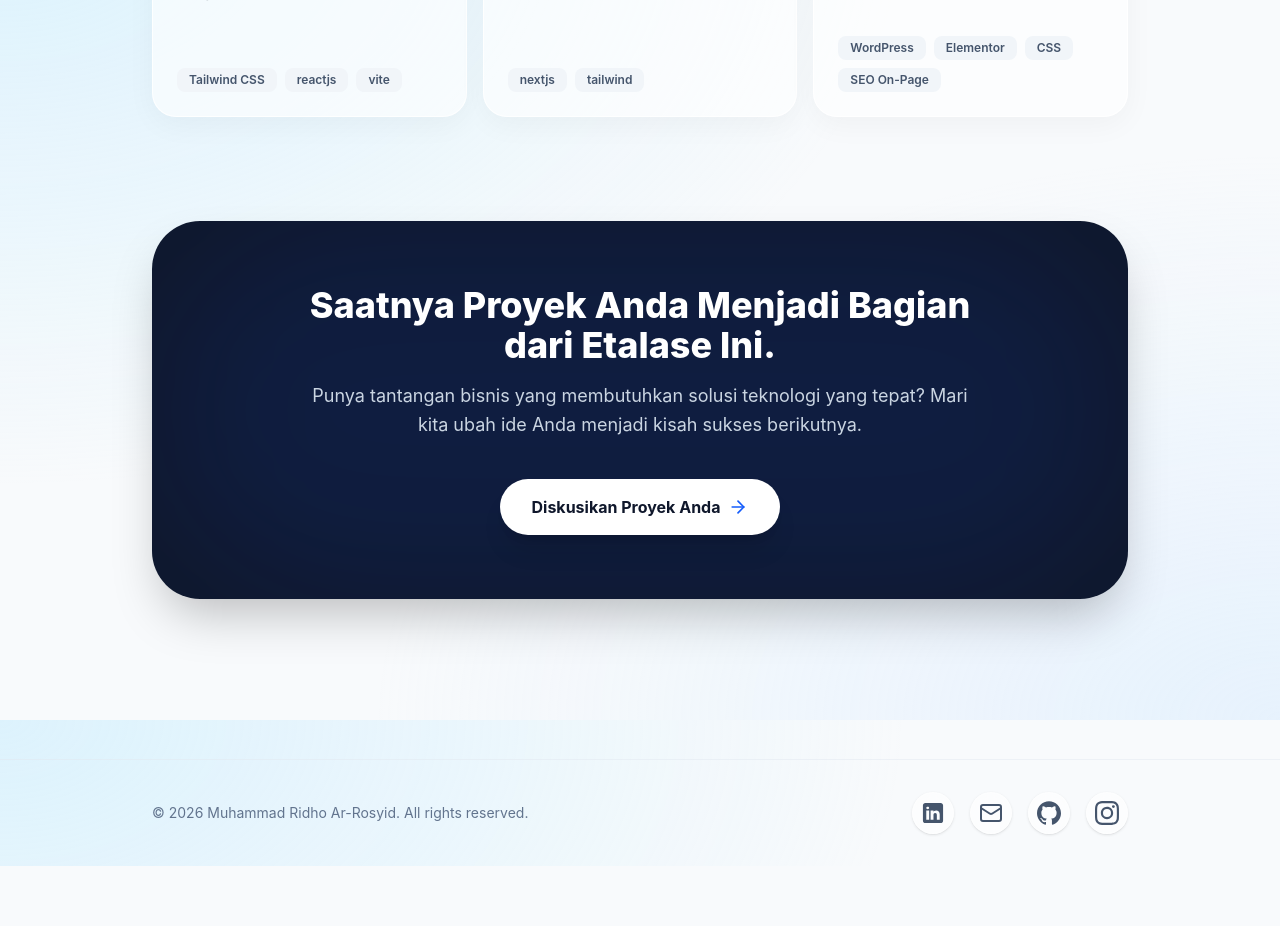
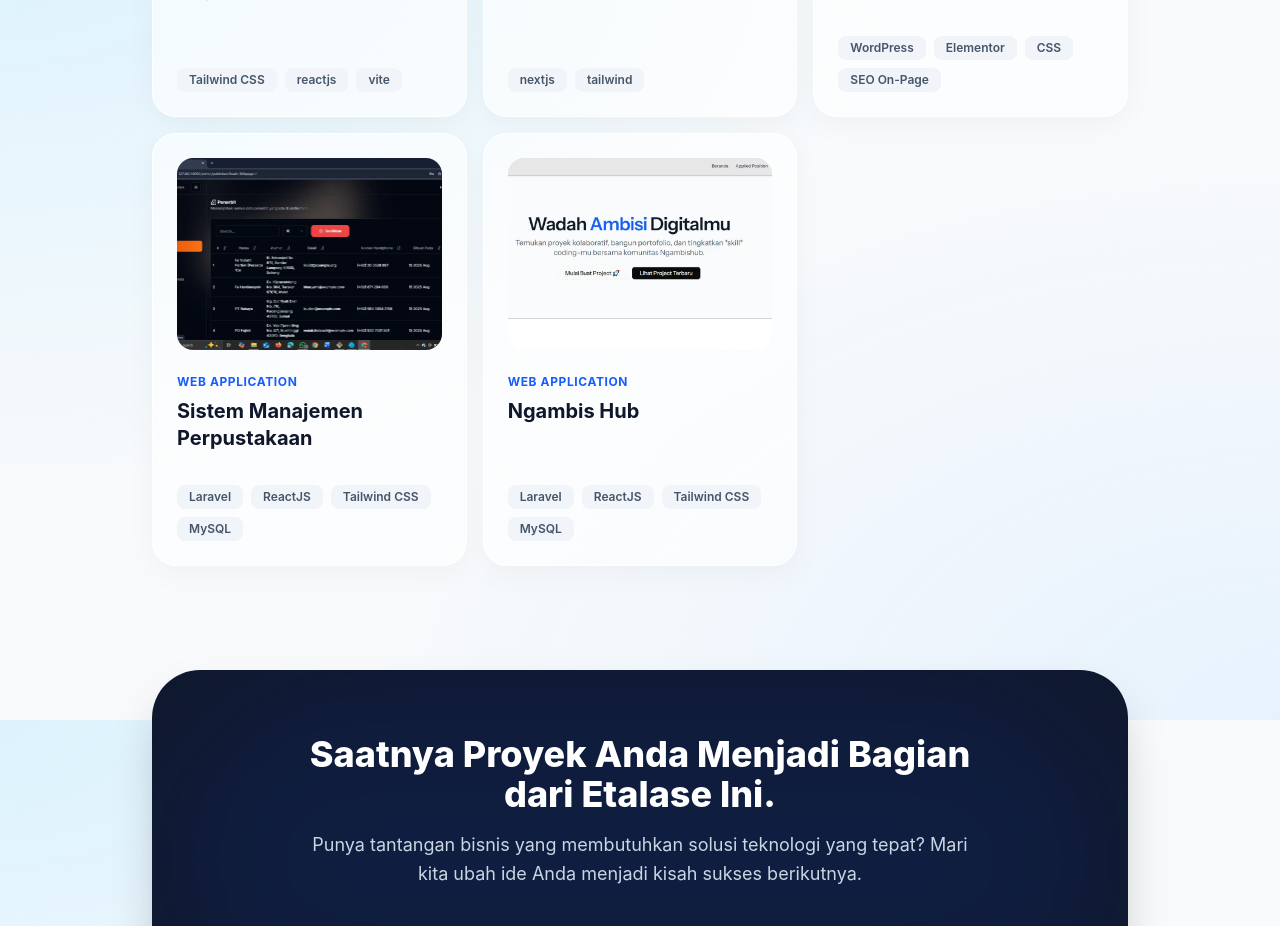
Before and after one commit to ridhoarrosyid/ridhoarrosyid.github.io, a React (Vite) app: page /portfolio in a window 1280 px wide. Shown: the part 880-1806 px from the top of the page. Before the commit the page ends 1746 px from the top, so only its background shows below. Built offline with nearby package versions, Linux system fonts and the light colour scheme.

Commit message:
fix bug modal and add improvement

```diff
--- a/src/components/Modal.tsx
+++ b/src/components/Modal.tsx
@@ -1,6 +1,8 @@
 import { X, ExternalLink } from "lucide-react";
+import { createPortal } from "react-dom"; // Tambahkan import createPortal
 import type { Project } from "../types";
 import type { Dispatch, SetStateAction } from "react";
+import GithubLogo from "../assets/logo/Github";
 
 export default function Modal({
   selectedProject,
@@ -9,8 +11,13 @@ export default function Modal({
   selectedProject: Project;
   setSelectedProject: Dispatch<SetStateAction<Project | null>>;
 }) {
-  return (
-    <div className="fixed inset-0 right-0 left-0 z-50 flex items-center justify-center p-4 sm:p-6">
+  // Pengecekan apakah link valid (ada isinya dan bukan pagar "#")
+  const hasDemo = selectedProject.demoLink && selectedProject.demoLink !== "#";
+  const hasRepo = selectedProject.repoLink && selectedProject.repoLink !== "#";
+
+  // Kita bungkus seluruh return dengan createPortal dan targetkan document.body
+  return createPortal(
+    <div className="fixed inset-0 z-100 flex items-center justify-center p-4 sm:p-6">
       {/* Backdrop */}
       <div
         className="absolute inset-0 bg-slate-900/40 backdrop-blur-sm transition-opacity"
@@ -18,7 +25,7 @@ export default function Modal({
       ></div>
 
       {/* Modal Panel */}
-      <div className="animate-zoom-in relative max-h-[90vh] w-full max-w-3xl overflow-y-auto rounded-[2rem] border border-white bg-white/90 shadow-2xl backdrop-blur-2xl">
+      <div className="animate-zoom-in relative max-h-[90vh] w-full max-w-3xl overflow-y-auto rounded-4xl border border-white bg-white/90 shadow-2xl backdrop-blur-2xl">
         <button
           onClick={() => setSelectedProject(null)}
           className="absolute top-6 right-6 z-10 rounded-full bg-slate-100 p-2 text-slate-600 transition-colors hover:bg-red-50 hover:text-red-500"
@@ -83,19 +90,51 @@ export default function Modal({
             </div>
           </div>
 
+          {/* Area Tombol */}
           <div className="mt-12 border-t border-slate-200 pt-8 text-center">
-            <button
-              className="inline-flex cursor-not-allowed items-center gap-2 rounded-full bg-slate-900 px-6 py-3 font-semibold text-white opacity-50 transition-colors hover:bg-slate-800"
-              title="Tautan demo belum tersedia untuk proyek konsep"
-            >
-              Lihat Live Demo <ExternalLink size={18} />
-            </button>
-            <p className="mt-3 text-xs text-slate-400">
-              *Ini adalah proyek studi kasus/konsep.
-            </p>
+            <div className="flex flex-wrap items-center justify-center gap-4">
+              {/* Tombol Live Demo */}
+              <a
+                href={hasDemo ? selectedProject.demoLink : undefined}
+                target={hasDemo ? "_blank" : undefined}
+                rel={hasDemo ? "noopener noreferrer" : undefined}
+                onClick={(e) => !hasDemo && e.preventDefault()}
+                className={`inline-flex items-center gap-2 rounded-full px-6 py-3 font-semibold transition-colors ${
+                  hasDemo
+                    ? "bg-blue-600 text-white hover:bg-blue-700"
+                    : "cursor-not-allowed bg-slate-200 text-slate-400"
+                }`}
+              >
+                Lihat Live Demo <ExternalLink size={18} />
+              </a>
+
+              {/* Tombol Repository */}
+              <a
+                href={hasRepo ? selectedProject.repoLink : undefined}
+                target={hasRepo ? "_blank" : undefined}
+                rel={hasRepo ? "noopener noreferrer" : undefined}
+                onClick={(e) => !hasRepo && e.preventDefault()}
+                className={`inline-flex items-center gap-2 rounded-full px-6 py-3 font-semibold transition-colors ${
+                  hasRepo
+                    ? "bg-slate-900 text-white hover:bg-slate-800"
+                    : "cursor-not-allowed bg-slate-200 text-slate-400"
+                }`}
+              >
+                Lihat Repository <GithubLogo className="size-4.5" />
+              </a>
+            </div>
+
+            {/* Pesan Bantuan Dinamis */}
+            {(!hasDemo || !hasRepo) && (
+              <p className="mt-4 text-xs text-slate-400">
+                *Beberapa tautan dinonaktifkan karena ini adalah proyek
+                internal/tertutup.
+              </p>
+            )}
           </div>
         </div>
       </div>
-    </div>
+    </div>,
+    document.body,
   );
 }
--- a/src/data/projects.ts
+++ b/src/data/projects.ts
@@ -56,4 +56,42 @@ export const projects = [
         "Navigasi yang terstruktur untuk menampilkan portofolio alat berat secara profesional, dipadukan dengan optimasi on-page untuk memastikan visibilitas di mesin pencari bagi pencari jasa konstruksi.",
     },
   },
+  {
+    id: 4,
+    title: "Sistem Manajemen Perpustakaan",
+    category: { display: "Web Application", code: "web-application" },
+    tech: ["Laravel", "ReactJS", "Tailwind CSS", "MySQL"],
+    shortDesc:
+      "Sistem informasi digital untuk mengotomatisasi sirkulasi buku, manajemen inventaris, dan perhitungan denda secara efisien.",
+    image: "cendekia.webp",
+    demoLink: "#",
+    repoLink: "https://github.com/ridhoarrosyid/library-management",
+    content: {
+      challenge:
+        "Pengelolaan data perpustakaan yang masih mengandalkan pencatatan manual sering kali mengakibatkan antrean panjang, ketidakakuratan pelacakan status ketersediaan buku, serta proses rekapitulasi denda keterlambatan yang rentan terhadap kesalahan manusia (human error).",
+      solution:
+        "Mengembangkan platform manajemen terpadu dengan Laravel sebagai backend API yang kokoh untuk mengelola logika database kompleks, dan ReactJS untuk antarmuka klien yang dinamis. Sistem ini mendigitalisasi seluruh alur kerja perpustakaan, mulai dari pencarian katalog, proses peminjaman-pengembalian, hingga kalkulasi denda otomatis secara real-time.",
+      focus:
+        "Merancang dasbor admin yang bersih dan intuitif, meminimalkan langkah klik untuk transaksi harian agar pustakawan dapat bekerja lebih cepat dan terhindar dari kelelahan visual.",
+    },
+  },
+  {
+    id: 5,
+    title: "Ngambis Hub",
+    category: { display: "Web Application", code: "web-application" },
+    tech: ["Laravel", "ReactJS", "Tailwind CSS", "MySQL"],
+    shortDesc:
+      "Platform kolaborasi (matchmaking) yang menjembatani inovator dengan ide brilian dan talenta yang memiliki keterampilan teknis eksekusi.",
+    image: "ngambishub.webp",
+    demoLink: "https://ngambishub.com",
+    repoLink: "https://github.com/ridhoarrosyid/ngambis-hub",
+    content: {
+      challenge:
+        "Banyak ide proyek atau startup potensial yang tidak tereksekusi karena inisiator kesulitan menemukan rekan tim dengan keahlian spesifik. Di sisi lain, banyak talenta berbakat (developer, desainer, dll.) yang mencari ruang proyek nyata untuk mengembangkan portofolio dan mengasah kemampuan mereka.",
+      solution:
+        "Membangun ekosistem kolaborasi interaktif dari nol. Menggunakan Laravel untuk menangani sistem autentikasi, manajemen profil, dan algoritma pencarian pengguna. Sementara itu, antarmuka ReactJS digunakan untuk menciptakan pengalaman eksplorasi ide proyek dan pencocokan (matchmaking) yang mulus, cepat, dan responsif.",
+      focus:
+        "Pengalaman pengguna (UX) yang berpusat pada kemudahan eksplorasi. Menghadirkan fitur filter pencarian yang akurat dan tata letak profil pengguna yang menonjolkan keahlian serta portofolio masing-masing individu.",
+    },
+  },
 ];
--- a/src/pages/Portfolio.tsx
+++ b/src/pages/Portfolio.tsx
@@ -2,7 +2,6 @@ import { useState, useEffect } from "react";
 import { ArrowRight, Globe } from "lucide-react";
 import type { Project } from "../types";
 import SEO from "../components/SEO";
-import { createPortal } from "react-dom";
 import Modal from "../components/Modal";
 import { projects } from "../data/projects";
 import { getImageUrl } from "../lib/helper";
@@ -155,14 +154,12 @@ const Portfolio = () => {
       </section>
 
       {/* 5. Modal for Project Details */}
-      {selectedProject &&
-        createPortal(
-          <Modal
-            selectedProject={selectedProject}
-            setSelectedProject={setSelectedProject}
-          />,
-          document.body,
-        )}
+      {selectedProject && (
+        <Modal
+          selectedProject={selectedProject}
+          setSelectedProject={setSelectedProject}
+        />
+      )}
     </div>
   );
 };
```
